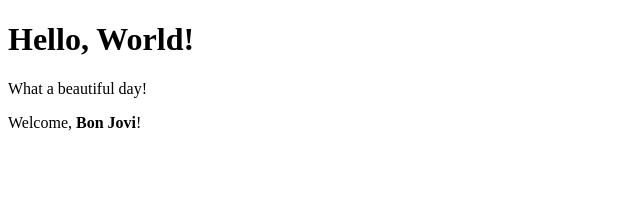
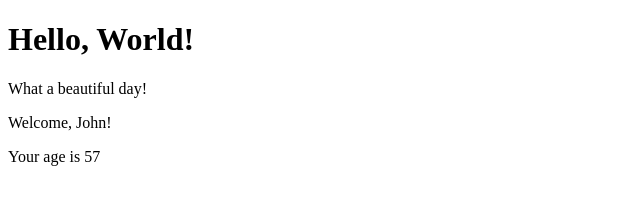
Before and after one commit to AngeloC94/React-Exercises, a React (Create React App) app: page / in a window 1280 px wide. Shown: the top 216 px of the page, without its empty margins (0-640 px from the left). Built offline with nearby package versions, Linux system fonts and the light colour scheme.

Commit message:
conditional rendering 04 done

```diff
--- a/src/App.js
+++ b/src/App.js
@@ -5,7 +5,7 @@
 export class App extends React.Component {
     render() {
         return <div><Hello />
-            <Welcome age={77} />
+            <Welcome age={57} name='John' />
         </div>
     }
 }
--- a/src/Welcome.js
+++ b/src/Welcome.js
@@ -6,7 +6,7 @@
         return (
         <>
             <p>Welcome, {this.props.name}!</p>
-            {this.props.age > 18 && this.props.age < 65 && <Age age= {this.props.age}/>}
+            {this.props.age > 18 && this.props.age < 65 && this.props.name === 'John' && <Age age= {this.props.age}/>}
         </>
         )
     }
```
